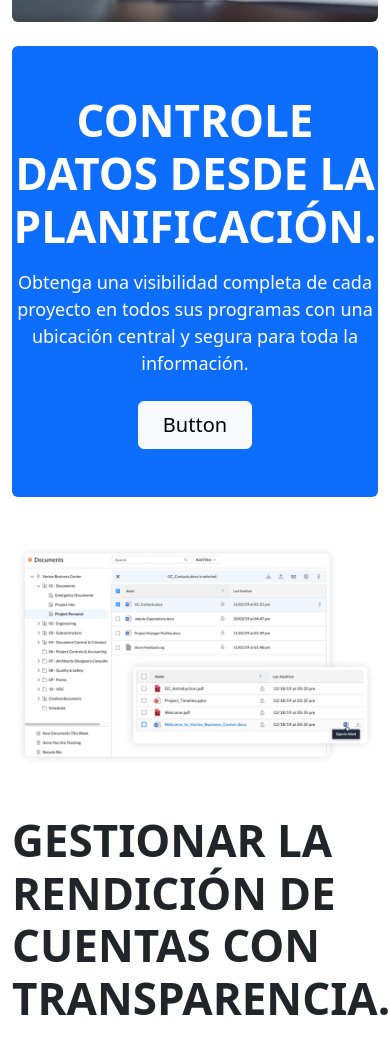
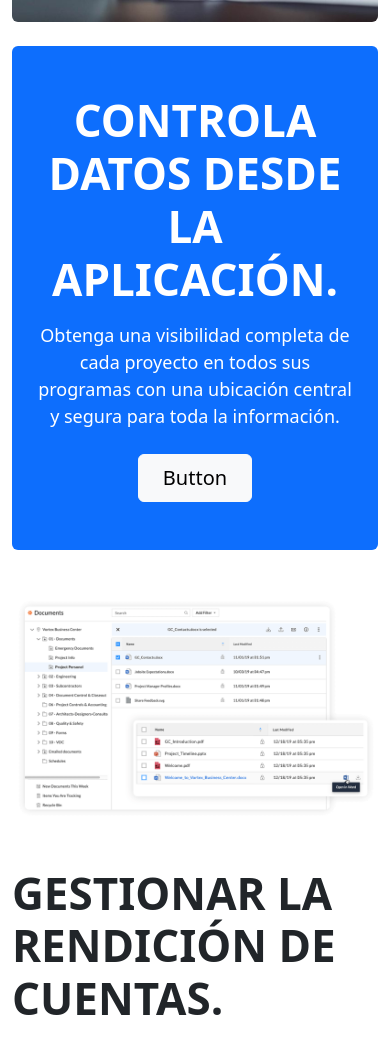
Before and after one commit to M1gu3l4ngel/ClouDoc, a plain HTML site: page pages/soluciones.html in a window 390 px wide. Shown: the part 2870-3908 px from the top of the page. Drawn offline with nearby package versions, Linux system fonts and the light colour scheme.

```diff
--- a/pages/soluciones.html
+++ b/pages/soluciones.html
@@ -228,7 +228,7 @@
                         class="col-md-10 col-xl-8 text-center d-flex d-sm-flex d-md-flex justify-content-center align-items-center mx-auto justify-content-md-start align-items-md-center justify-content-xl-center">
                         <div>
                             <h1 class="text-uppercase fw-bold text-white mb-3" style="font-size: 44px;">
-                                Controle datos desde la planificación.
+                                Controla datos desde la aplicación.
                             </h1>
                             <p class="mb-4" style="font-size: 18px;">
                                 Obtenga una visibilidad completa de cada proyecto en todos sus programas con una
@@ -262,7 +262,7 @@
                         <h2 class="text-uppercase fw-bold" style="font-size: 44px;">
                             <strong>
                                 <span>
-                                    Gestionar la rendición de cuentas con transparencia.
+                                    Gestionar la rendición de cuentas.
                                 </span>
                             </strong>
                             <br>
```
